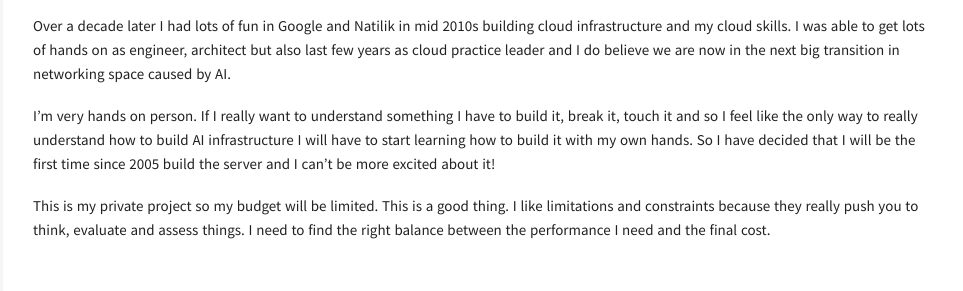
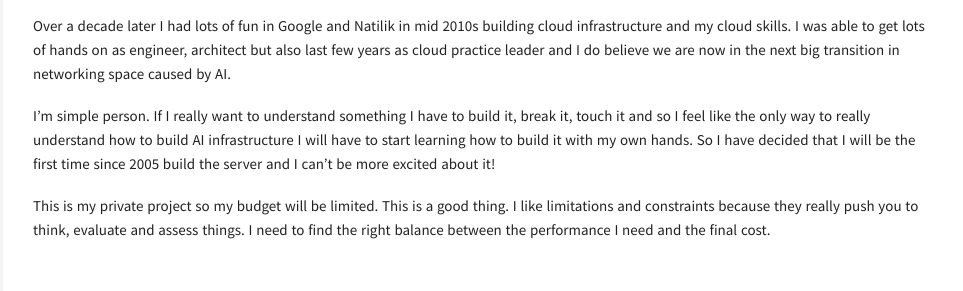
Before and after one commit to maty0609/blog, a Jekyll site: the page built from _posts/2025-08-04-building-ai-lab.md, in a window 1280 px wide. Shown: the part 429-720 px from the top of the page, without its empty margins (317-1280 px from the left). Built offline with Jekyll 4.4.1, drawn with Linux system fonts in a browser that asks for light colours; comment, search, counter and statistics services are not loaded.

```diff
--- a/_posts/2025-08-04-building-ai-lab.md
+++ b/_posts/2025-08-04-building-ai-lab.md
@@ -12,7 +12,7 @@
 
 Over a decade later I had lots of fun in Google and Natilik in mid 2010s building cloud infrastructure and my cloud skills. I was able to get lots of hands on as engineer, architect but also last few years as cloud practice leader and I do believe we are now in the next big transition in networking space caused by AI.
 
-I'm very hands on person. If I really want to understand something I have to build it, break it, touch it and so I feel like the only way to really understand how to build AI infrastructure I will have to start learning how to build it with my own hands. So I have decided that I will be the first time since 2005 build the server and I can't be more excited about it!
+I'm simple person. If I really want to understand something I have to build it, break it, touch it and so I feel like the only way to really understand how to build AI infrastructure I will have to start learning how to build it with my own hands. So I have decided that I will be the first time since 2005 build the server and I can't be more excited about it!
 
 This is my private project so my budget will be limited. This is a good thing. I like limitations and constraints because they really push you to think, evaluate and assess things. I need to find the right balance between the performance I need and the final cost.
 
```
